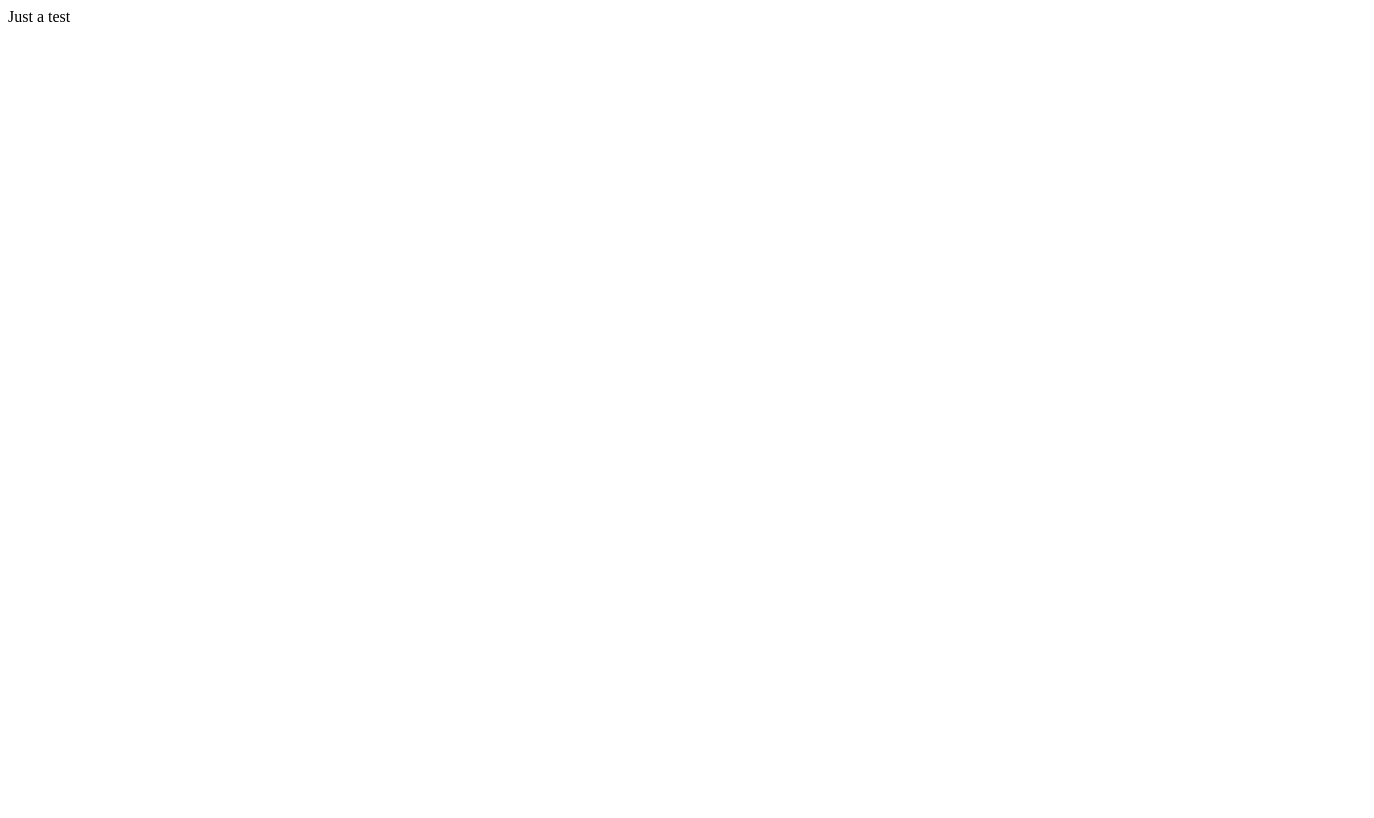
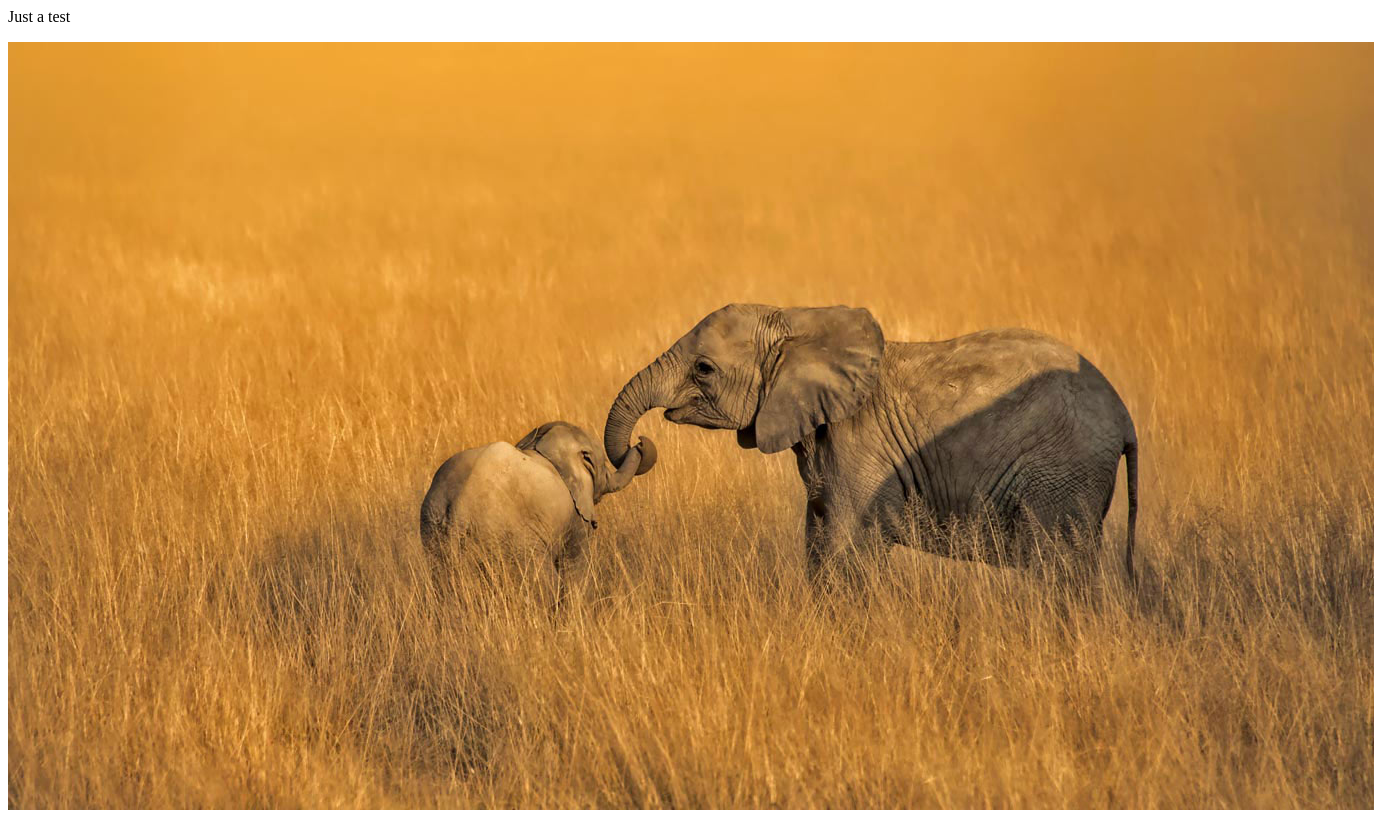
Before and after one commit to levelhead/levelhead.github.io, a plain HTML site: page index.html in a window 1280 px wide. Shown: the whole page, 1374 px wide, since content can reach past the window. Drawn offline with Linux system fonts and the light colour scheme.

Commit message:
add <img/>

```diff
--- a/index.html
+++ b/index.html
@@ -4,5 +4,6 @@
 	</head>
 	<body>
 		<p>Just a test</p>
+		<img src="pics/p1.jpg" alt="Lion"/>
 	</body>
 </html>
```
